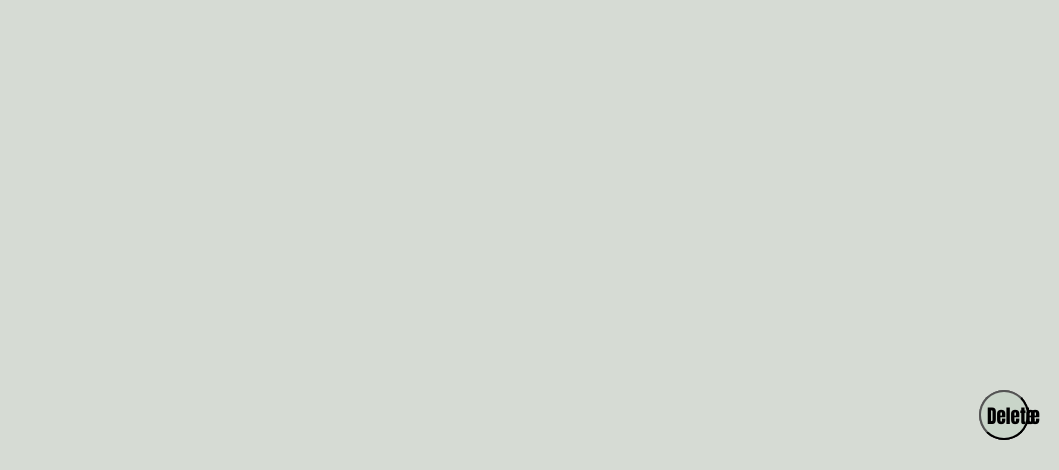
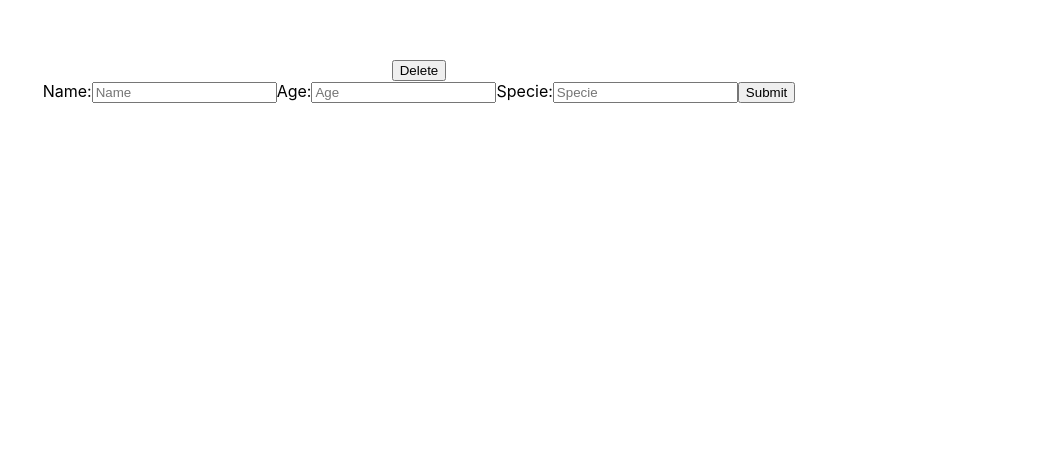
Before and after one commit to endyleyms/PetsApp, a React (Create React App) app: page /petdetail/1 in a window 1280 px wide. Shown: the part 330-800 px from the top of the page, without its empty margins (221-1280 px from the left). Built offline with nearby package versions, Linux system fonts and the light colour scheme; no server answers.

Commit message:
fixed crud add, create delete, update crud, fixied .env

```diff
--- a/package.json
+++ b/package.json
@@ -12,6 +12,7 @@
     "react-modal": "^3.15.1",
     "react-router-dom": "^6.3.0",
     "react-scripts": "5.0.1",
+    "sweetalert": "^2.1.2",
     "web-vitals": "^2.1.4"
   },
   "scripts": {
--- a/src/Components/CardPet.css
+++ b/src/Components/CardPet.css
@@ -1,7 +1,6 @@
 html {
     height: 100%;
     display: flex;
-    background-color:#D6DBD4;
 }
 body {
     width: 100%;
--- a/src/Pages/Home.css
+++ b/src/Pages/Home.css
@@ -11,7 +11,7 @@
     padding-left: 50px;
 
 }
-button{
+.buttonfix{
     border-radius: 50px;
     position: fixed;
     width: 50px;
--- a/src/Pages/Home.jsx
+++ b/src/Pages/Home.jsx
@@ -1,7 +1,7 @@
 import React, {useState, useEffect} from "react";
 import Modal from 'react-modal';
 import { CardPet } from '../Components/CardPet'
-import { listAllPets } from '../Services/pets'
+import { listAllPets, newPet } from '../Services/pets'
 import './Home.css';
 
 export const Home = () => {
@@ -14,21 +14,22 @@ export const Home = () => {
   function closeModal() {
     setIsOpen(false);
   }
+
   const [form, setForm]= useState({
     name: '',
     age:'',
     specie: ''
   })
   const handleInputChange = (event) => {
-    setForm({
-        ...form,
+    setForm((previousForm) => {return {
+        ...previousForm,
         [event.target.name] : event.target.value
-    })
-    console.log (form)
+    }})
   }
   const submit = (event) => {
     event.preventDefault()
     console.log('enviando datos...' + form.name + ' ' + form.age + ' ' + form.specie)
+    newPet(form);
 
 }
 
@@ -45,7 +46,7 @@ export const Home = () => {
     <div>
         <h1 className="title">Welcome to PETSAPP</h1>
         <div>
-         <button onClick={openModal}>+</button>
+         <button className="buttonfix" onClick={openModal}>+</button>
          <Modal
          isOpen={modalIsOpen}
          onRequestClose={closeModal}
@@ -54,11 +55,11 @@ export const Home = () => {
 
             <form onSubmit={submit}>
                 <label for="name">Name:</label>
-                <input type="text"  placeholder='Name' onChange={handleInputChange}/>
+                <input type="text"  name="name" placeholder='Name' onChange={handleInputChange}/>
                 <label for="age">Age:</label>
-                <input type="text"  placeholder='Age' onChange={handleInputChange}/>
+                <input type="text"  name="age" placeholder='Age' onChange={handleInputChange}/>
                 <label for="age">Specie:</label>
-                <input type="text"  placeholder='Specie' onChange={handleInputChange}/>
+                <input type="text"  name="specie" placeholder='Specie' onChange={handleInputChange}/>
                 <button type="submit">Submit</button>
             </form>
             <button onClick={closeModal}>close</button>
--- a/src/Pages/PetDetail.jsx
+++ b/src/Pages/PetDetail.jsx
@@ -1,10 +1,43 @@
 import React, {useEffect, useState} from "react";
-import { getPet } from "../Services/pets";
+import { getPet, deletePet, updatePet } from "../Services/pets";
 import { useParams } from 'react-router-dom';
+import sweetalert from 'sweetalert';
 
 export const PetDetail = () => {
     const [pet, setPet]= useState ([]);
     const params = useParams();
+    const deleteOnePet =()=>{
+        sweetalert({
+            title: 'Confirmation',
+            text: `Do you shure delete to  ${pet.name}? with id ${pet._id}`,
+            icon: 'info',
+            buttons: ['Cancelar', 'Continuar'],
+        }).then ((res)=>{
+            if(res){
+             deletePet(pet._id);
+            }
+        });
+    }
+
+    const [form, setForm]= useState({
+        name: '',
+        age:'',
+        specie: ''
+      })
+      const handleInputChange = (event) => {
+        setForm((previousForm) => {return {
+            ...previousForm,
+            [event.target.name] : event.target.value
+        }})
+      }
+
+    const UpadatePet =(event, _id)=>{
+        event.preventDefault()
+        console.log('enviando datos...' + form.name + ' ' + form.age + ' ' + form.specie)
+        updatePet(_id, form)
+
+    }
+
     const fetchPet = async () => {
         const data= await getPet (params.id);
         console.log(params.id)
@@ -19,8 +52,16 @@ export const PetDetail = () => {
         <h1>{pet.name}</h1>
         <p>{pet.age} </p>
         <p>{pet.specie} </p>
-        <button>Update</button>
-        <button>Delete</button>
+        <button onClick={deleteOnePet}>Delete</button>
+        <form onSubmit={UpadatePet}>
+            <label for="name">Name:</label>
+            <input type="text"  name="name" placeholder='Name' onChange={handleInputChange}/>
+            <label for="age">Age:</label>
+            <input type="text"  name="age" placeholder='Age' onChange={handleInputChange}/>
+            <label for="age">Specie:</label>
+            <input type="text"  name="specie" placeholder='Specie' onChange={handleInputChange}/>
+            <button type="submit">Submit</button>
+        </form>
     </div>
 )
 }
--- a/src/Services/pets.js
+++ b/src/Services/pets.js
@@ -1,4 +1,4 @@
-const API_URL = 'https://crudcrud.com/api/17bb6d1425bd4c4d8fb958f907637918/pets';
+const API_URL = process.env.REACT_APP_API_URL;
 
 export const newPet = async (newRegister) => {
     try {
```
Also changed, not shown: src/Pages/PetDetail.css (added), 1 other file (tests, documents, lock files or other folders).
